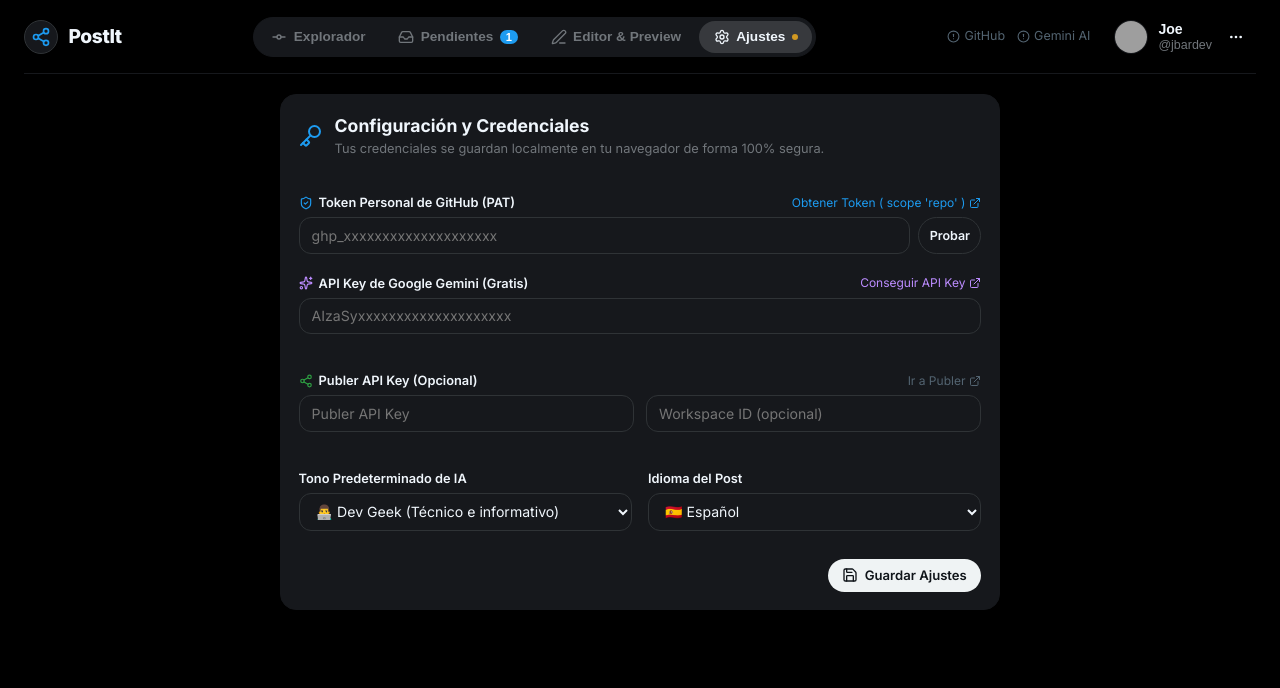
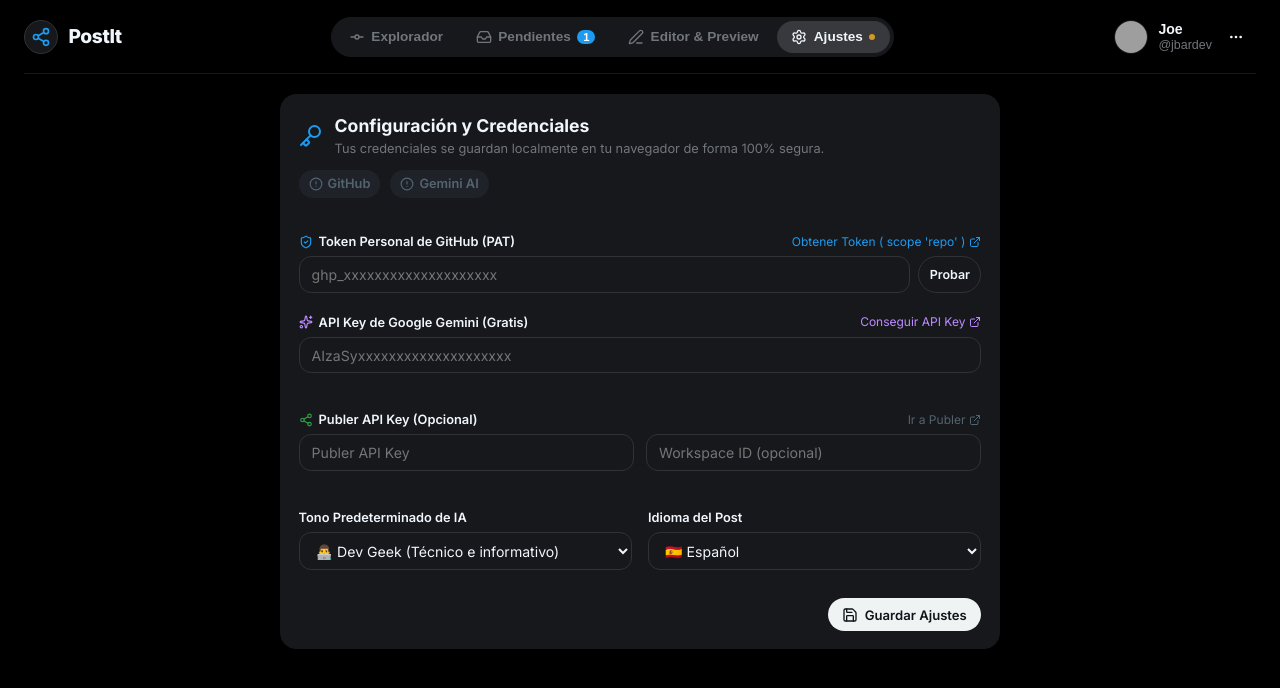
Before and after one commit to barrientossjoel/PostIt, a React (Vite) app: page / in a window 1280 px wide. Both pictures are taken after a click on the button "Ajustes". Shown: the top 688 px of the page. Built offline with nearby package versions, Linux system fonts and the light colour scheme; grey boxes are pictures that could not be loaded.

Commit message:
refactor: restructure header layout and move service status indicators to settings view

```diff
--- a/src/features/settings/SettingsContainer.tsx
+++ b/src/features/settings/SettingsContainer.tsx
@@ -1,7 +1,7 @@
 import React from 'react';
 import type { AppSettings } from '../../core/entities/Settings';
 import { useSettings } from './hooks/useSettings';
-import { Key, Save, ExternalLink, ShieldCheck, Sparkles, Share2, Check } from 'lucide-react';
+import { Key, Save, ExternalLink, ShieldCheck, Sparkles, Share2, Check, CheckCircle2, AlertCircle } from 'lucide-react';
 
 interface Props {
   settings: AppSettings;
@@ -17,16 +17,51 @@
   const { form, updateField, testingGithub, githubUser, testGithubToken, saveSettings } =
     useSettings(settings, onSettingsSaved, showToast);
 
+  const isGithubConfigured = Boolean(settings.githubToken);
+  const isGeminiConfigured = Boolean(settings.geminiApiKey);
+
   return (
     <div className="animate-fade-in" style={{ maxWidth: '720px', margin: '0 auto' }}>
       <div className="github-card" style={{ display: 'flex', flexDirection: 'column', gap: '1.25rem' }}>
-        <div style={{ display: 'flex', alignItems: 'center', gap: '0.75rem', borderBottom: '1px solid var(--border-color)', paddingBottom: '0.85rem' }}>
+        <div style={{ display: 'flex', alignItems: 'center', justifyContent: 'space-between', borderBottom: '1px solid var(--border-color)', paddingBottom: '0.85rem', flexWrap: 'wrap', gap: '0.75rem' }}>
+          <div style={{ display: 'flex', alignItems: 'center', gap: '0.75rem' }}>
             <Key size={24} color="var(--accent-blue)" />
             <div>
               <h2 style={{ fontSize: '1.1rem', fontWeight: 700 }}>Configuración y Credenciales</h2>
               <p style={{ fontSize: '0.8rem', color: 'var(--text-secondary)' }}>
                 Tus credenciales se guardan localmente en tu navegador de forma 100% segura.
               </p>
+            </div>
+          </div>
+
+          <div style={{ display: 'flex', alignItems: 'center', gap: '10px', fontSize: '0.8rem' }}>
+            <div style={{
+              display: 'flex',
+              alignItems: 'center',
+              gap: '5px',
+              padding: '4px 10px',
+              borderRadius: '9999px',
+              background: isGithubConfigured ? 'rgba(46, 160, 67, 0.15)' : 'rgba(83, 100, 113, 0.15)',
+              color: isGithubConfigured ? 'var(--accent-github-hover)' : 'var(--text-muted)',
+              fontWeight: 600
+            }}>
+              {isGithubConfigured ? <CheckCircle2 size={14} /> : <AlertCircle size={14} />}
+              <span>GitHub</span>
+            </div>
+
+            <div style={{
+              display: 'flex',
+              alignItems: 'center',
+              gap: '5px',
+              padding: '4px 10px',
+              borderRadius: '9999px',
+              background: isGeminiConfigured ? 'rgba(46, 160, 67, 0.15)' : 'rgba(83, 100, 113, 0.15)',
+              color: isGeminiConfigured ? 'var(--accent-github-hover)' : 'var(--text-muted)',
+              fontWeight: 600
+            }}>
+              {isGeminiConfigured ? <CheckCircle2 size={14} /> : <AlertCircle size={14} />}
+              <span>Gemini AI</span>
+            </div>
           </div>
         </div>
 
--- a/src/features/shared/components/Navbar.tsx
+++ b/src/features/shared/components/Navbar.tsx
@@ -1,7 +1,7 @@
 import React from 'react';
 import type { AppSettings } from '../../../core/entities/Settings';
 import type { UserProfile } from '../../../core/entities/User';
-import { Share2, GitCommit, Inbox, Edit3, Settings as SettingsIcon, CheckCircle2, AlertCircle, LogIn, MoreHorizontal } from 'lucide-react';
+import { Share2, GitCommit, Inbox, Edit3, Settings as SettingsIcon, LogIn, MoreHorizontal } from 'lucide-react';
 
 
 export type TabId = 'explorer' | 'pending' | 'preview' | 'settings';
@@ -28,62 +28,15 @@
 
   return (
     <header className="app-header">
-      <div className="brand-logo">
-        <div className="brand-icon">
-          <Share2 size={20} />
-        </div>
-        <h1 className="brand-title">PostIt</h1>
-      </div>
-
-      <nav className="nav-tabs">
-        <button
-          className={`nav-tab ${activeTab === 'explorer' ? 'active' : ''}`}
-          onClick={() => setActiveTab('explorer')}
-        >
-          <GitCommit size={16} />
-          <span>Explorador</span>
-        </button>
-
-        <button
-          className={`nav-tab ${activeTab === 'pending' ? 'active' : ''}`}
-          onClick={() => setActiveTab('pending')}
-        >
-          <Inbox size={16} />
-          <span>Pendientes</span>
-          {pendingCount > 0 && <span className="badge-count">{pendingCount}</span>}
-        </button>
-
-        <button
-          className={`nav-tab ${activeTab === 'preview' ? 'active' : ''}`}
-          onClick={() => setActiveTab('preview')}
-        >
-          <Edit3 size={16} />
-          <span>Editor & Preview</span>
-        </button>
-
-        <button
-          className={`nav-tab ${activeTab === 'settings' ? 'active' : ''}`}
-          onClick={() => setActiveTab('settings')}
-        >
-          <SettingsIcon size={16} />
-          <span>Ajustes</span>
-          {(!isGithubConfigured || !isGeminiConfigured) && (
-            <span style={{ width: 6, height: 6, borderRadius: '50%', background: 'var(--accent-orange)' }} />
-          )}
-        </button>
-      </nav>
-
-      <div className="header-status-indicators">
-        <div style={{ display: 'flex', alignItems: 'center', gap: '4px', color: isGithubConfigured ? 'var(--accent-github-hover)' : 'var(--text-muted)' }}>
-          {isGithubConfigured ? <CheckCircle2 size={13} /> : <AlertCircle size={13} />}
-          <span>GitHub</span>
-        </div>
-        <div style={{ display: 'flex', alignItems: 'center', gap: '4px', color: isGeminiConfigured ? 'var(--accent-github-hover)' : 'var(--text-muted)' }}>
-          {isGeminiConfigured ? <CheckCircle2 size={13} /> : <AlertCircle size={13} />}
-          <span>Gemini AI</span>
+      <div className="header-top-row">
+        <div className="brand-logo">
+          <div className="brand-icon">
+            <Share2 size={20} />
+          </div>
+          <h1 className="brand-title">PostIt</h1>
         </div>
 
-        {/* Google Authentication / User Profile Widget (Matching X Profile Bar) */}
+        {/* Google Authentication / User Profile Widget (Top Row Right) */}
         <button
           className="user-profile-widget"
           onClick={onOpenGoogleAuth}
@@ -124,6 +77,44 @@
           )}
         </button>
       </div>
+
+      <nav className="nav-tabs">
+        <button
+          className={`nav-tab ${activeTab === 'explorer' ? 'active' : ''}`}
+          onClick={() => setActiveTab('explorer')}
+        >
+          <GitCommit size={16} />
+          <span>Explorador</span>
+        </button>
+
+        <button
+          className={`nav-tab ${activeTab === 'pending' ? 'active' : ''}`}
+          onClick={() => setActiveTab('pending')}
+        >
+          <Inbox size={16} />
+          <span>Pendientes</span>
+          {pendingCount > 0 && <span className="badge-count">{pendingCount}</span>}
+        </button>
+
+        <button
+          className={`nav-tab ${activeTab === 'preview' ? 'active' : ''}`}
+          onClick={() => setActiveTab('preview')}
+        >
+          <Edit3 size={16} />
+          <span>Editor & Preview</span>
+        </button>
+
+        <button
+          className={`nav-tab ${activeTab === 'settings' ? 'active' : ''}`}
+          onClick={() => setActiveTab('settings')}
+        >
+          <SettingsIcon size={16} />
+          <span>Ajustes</span>
+          {(!isGithubConfigured || !isGeminiConfigured) && (
+            <span style={{ width: 6, height: 6, borderRadius: '50%', background: 'var(--accent-orange)' }} />
+          )}
+        </button>
+      </nav>
     </header>
   );
 };
--- a/src/index.css
+++ b/src/index.css
@@ -86,6 +86,25 @@
   width: 100%;
 }
 
+.header-top-row {
+  display: flex;
+  align-items: center;
+  justify-content: space-between;
+  width: 100%;
+}
+
+@media (min-width: 769px) {
+  .header-top-row {
+    display: contents;
+  }
+  .nav-tabs {
+    order: 2;
+  }
+  .user-profile-widget {
+    order: 3;
+  }
+}
+
 .brand-logo {
   display: flex;
   align-items: center;
@@ -147,14 +166,6 @@
   color: var(--text-primary);
   background: rgba(239, 243, 244, 0.15);
   font-weight: 700;
-}
-
-.header-status-indicators {
-  display: flex;
-  align-items: center;
-  gap: 12px;
-  font-size: 0.78rem;
-  color: var(--text-muted);
 }
 
 .badge-count {
@@ -276,12 +287,6 @@
     overflow: hidden;
     text-overflow: ellipsis;
     white-space: nowrap;
-  }
-
-  .header-status-indicators {
-    justify-content: center;
-    border-top: 1px solid var(--border-subtle);
-    padding-top: 0.4rem;
   }
 }
 
```
Lines whose indentation alone changed are shown as unchanged.
